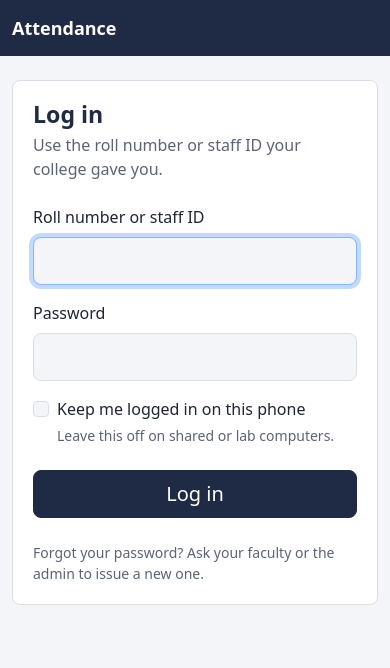
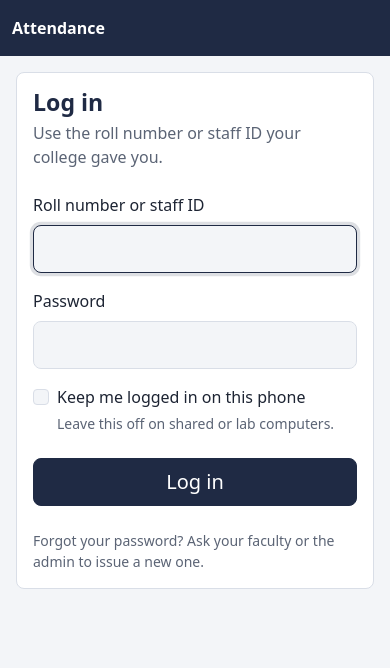
Before and after one commit to ragedamodhar123/DIGITAL-ATTENDENCE-SYSTEM-USING-QR-CODES, a Flask app: page /login in a window 390 px wide. Shown: the top 668 px of the page. Run offline with Flask 3, Linux system fonts and the light colour scheme; parts of the project's set-up code (start-up, migrations or seed data) failed here and were passed over; some libraries are stand-ins or nearby versions.

Commit message:
Enhance responsive styles for mobile devices
Added additional responsive improvements for better layout and user experience on mobile devices.

```diff
--- a/app/static/css/app.css
+++ b/app/static/css/app.css
@@ -236,3 +236,175 @@ a.course-code:hover, a.course-code:focus { text-decoration: underline; }
 @media (prefers-reduced-motion: reduce) {
   * { transition: none !important; animation: none !important; }
 }
+
+/* =====================================
+   Additional Responsive Improvements
+   ===================================== */
+
+/* Better box sizing */
+*,
+*::before,
+*::after {
+  box-sizing: border-box;
+}
+
+/* Prevent horizontal overflow */
+html,
+body {
+  max-width: 100%;
+  overflow-x: hidden;
+}
+
+/* Responsive navigation */
+.app-bar-inner {
+  flex-wrap: wrap;
+}
+
+.app-user {
+  flex-wrap: wrap;
+}
+
+/* Responsive page spacing */
+.app-main {
+  width: 100%;
+  padding-left: 1rem;
+  padding-right: 1rem;
+}
+
+/* Better panel spacing */
+.panel {
+  overflow-wrap: anywhere;
+}
+
+/* Consistent form controls */
+.form-control,
+.form-select {
+  border-color: var(--line);
+  min-height: 2.75rem;
+}
+
+.form-control:focus,
+.form-select:focus {
+  border-color: var(--ink);
+  box-shadow: 0 0 0 .2rem rgba(31, 42, 68, .15);
+}
+
+/* Better button interaction */
+.btn {
+  transition: background-color .15s ease,
+              border-color .15s ease,
+              color .15s ease;
+}
+
+.btn:disabled {
+  opacity: .55;
+  cursor: not-allowed;
+}
+
+/* Prevent long names from breaking layouts */
+.roster-who,
+.course-name,
+.app-user-name {
+  overflow-wrap: anywhere;
+}
+
+/* Better dropdown positioning */
+.row-actions-menu {
+  max-width: min(15rem, calc(100vw - 2rem));
+}
+
+/* Camera responsiveness */
+.camera,
+.qr-reader {
+  max-width: 100%;
+}
+
+/* QR code should remain square */
+.qr-box {
+  aspect-ratio: 1 / 1;
+}
+
+/* Better table responsiveness */
+.table-responsive {
+  overflow-x: auto;
+  -webkit-overflow-scrolling: touch;
+}
+
+/* Mobile-specific improvements */
+@media (max-width: 576px) {
+
+  .app-bar-inner {
+    gap: .5rem;
+    padding-top: .5rem;
+    padding-bottom: .5rem;
+  }
+
+  .app-name {
+    font-size: 1rem;
+  }
+
+  .app-user {
+    gap: .4rem;
+  }
+
+  .app-user-name {
+    max-width: 8rem;
+  }
+
+  .app-main {
+    padding-top: 1rem;
+    padding-bottom: 2rem;
+  }
+
+  .panel {
+    padding: 1rem;
+    border-radius: .5rem;
+  }
+
+  .course-list li {
+    grid-template-columns: 4.5rem minmax(0, 1fr);
+    column-gap: .5rem;
+  }
+
+  .attendance-list a {
+    grid-template-columns: 4.5rem minmax(0, 1fr);
+    column-gap: .5rem;
+  }
+
+  .roster-row {
+    gap: .5rem;
+  }
+
+  .live-head {
+    flex-direction: column;
+    align-items: stretch;
+  }
+
+  .live-counts {
+    gap: 1rem;
+  }
+
+  .count {
+    font-size: 1.6rem;
+  }
+
+  .temp-password {
+    font-size: 1.5rem;
+  }
+
+  .turn-arrow {
+    font-size: 3rem;
+  }
+}
+
+/* Respect reduced motion preference */
+@media (prefers-reduced-motion: reduce) {
+  *,
+  *::before,
+  *::after {
+    scroll-behavior: auto !important;
+    transition-duration: .01ms !important;
+    animation-duration: .01ms !important;
+    animation-iteration-count: 1 !important;
+  }
+}
```
